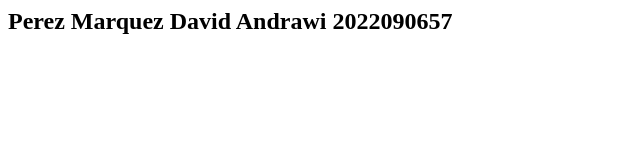
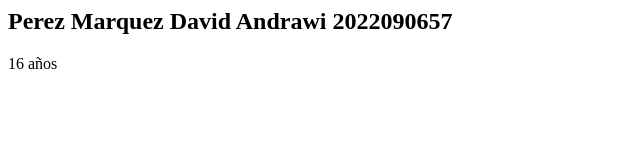
Before and after one commit to andrawiP801/AndrawiPerez, a plain HTML site: page index.html in a window 1280 px wide. Shown: the full height of the page, 0-640 px from the left. Drawn offline with Linux system fonts and the light colour scheme.

Commit message:
Segundo Cambio

```diff
--- a/index.html
+++ b/index.html
@@ -2,4 +2,7 @@
 	<head>
 		<h2>Perez Marquez David Andrawi 2022090657</h2>
 	</head>
+	<body>
+		<p>16 años</p>
+	</body>
 </html>
```
